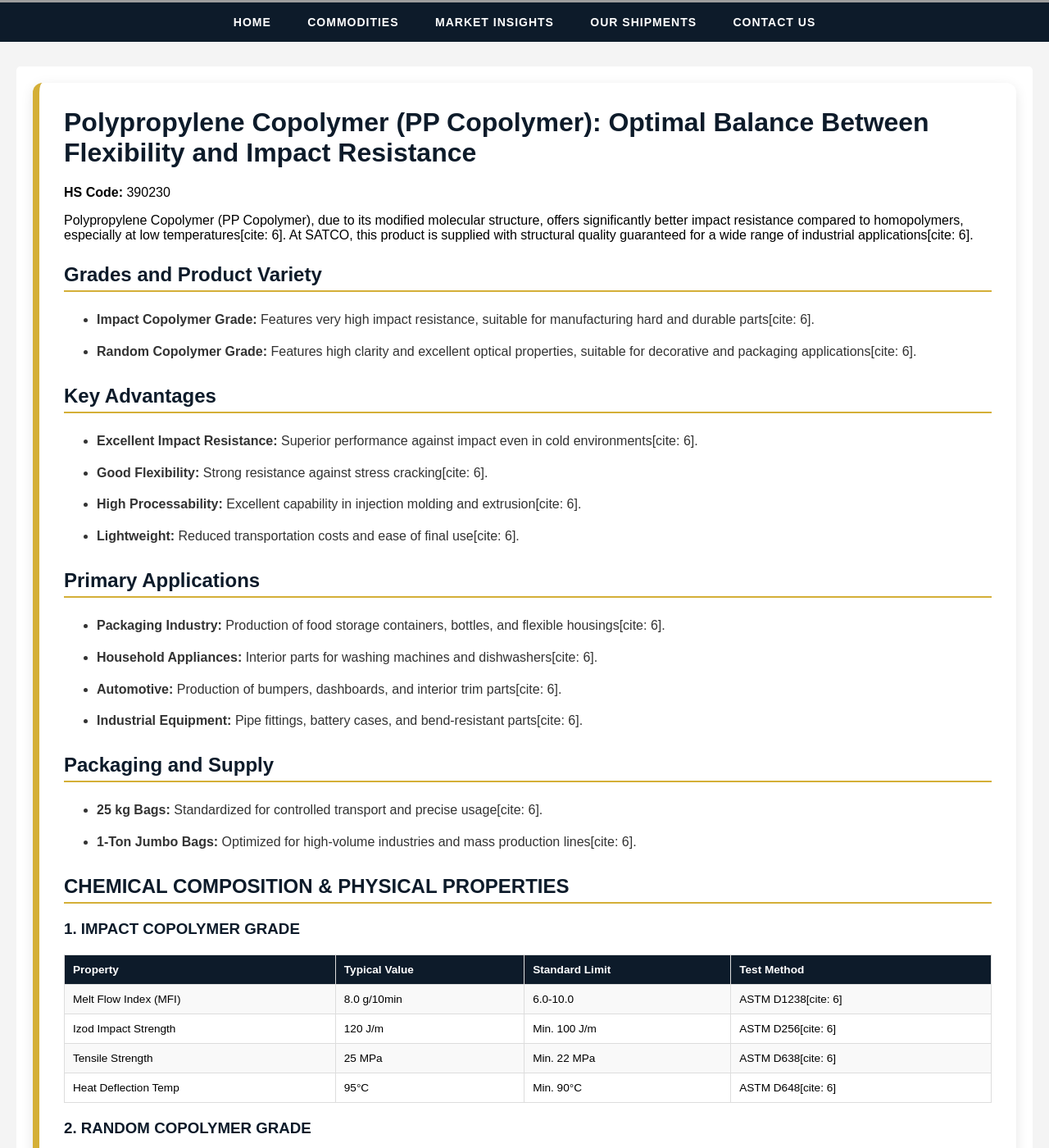
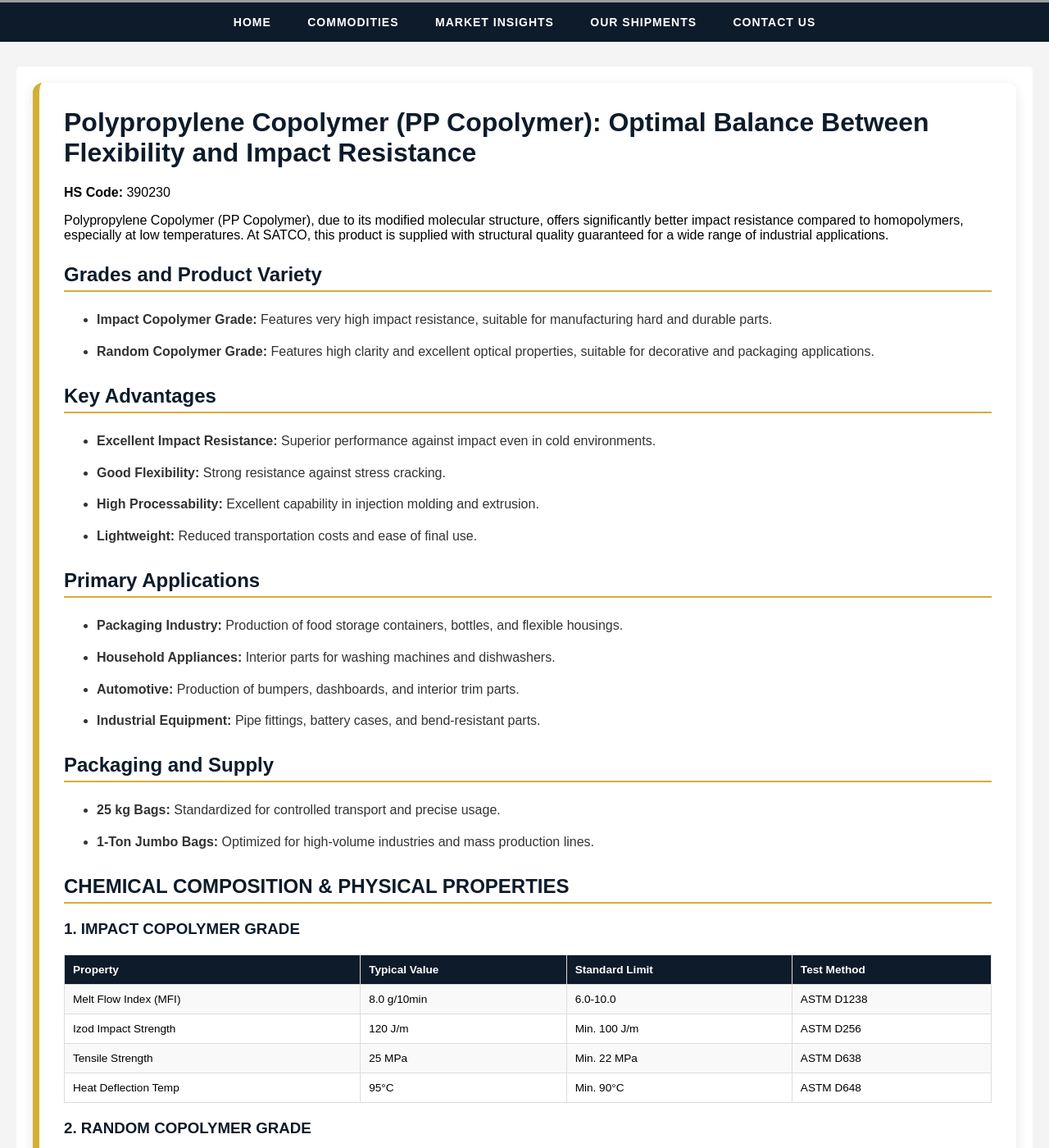
Before and after one commit to satco-petrochemical/satco-petrochemical.github.io, a Jekyll site: the page built from products/polypropylene-copolymers/index.html, in a window 1280 px wide and 1400 px high, scrolled down 347 px. Shown: the whole window at 82% size. Built offline with Jekyll 4.4.1, drawn with Linux system fonts in a browser that asks for light colours; some of the changed text lies outside the part shown; grey boxes are pictures that could not be loaded.

Commit message:
Update index.html

```diff
--- a/products/polypropylene-copolymers/index.html
+++ b/products/polypropylene-copolymers/index.html
@@ -1,163 +1,82 @@
+---
+layout: default
+title: Polypropylene Copolymer (PP Copolymer) | SATCO Petrochemical
 ---
 
-layout: default
-
-title: Polypropylene Copolymer (PP Copolymer) | SATCO Petrochemical
-
----
-
-
-
 <style>
-
   .content-card {
-
     background: #ffffff;
-
     padding: 30px;
-
     border-radius: 12px;
-
     border-left: 8px solid #d4af37;
-
     margin-bottom: 30px;
-
     box-shadow: 0 4px 15px rgba(0,0,0,0.1);
-
   }
-
   h1 { color: #0d1b2a; margin-top: 0; }
-
   h2 { color: #0d1b2a; border-bottom: 2px solid #d4af37; padding-bottom: 5px; margin-top: 25px; }
-
   h3 { color: #0d1b2a; margin-top: 20px; }
-
   ul { line-height: 1.8; color: #333; }
-
   li { margin-bottom: 10px; }
 
-
-
   table { width: 100%; border-collapse: collapse; margin: 20px 0; font-size: 0.85em; }
-
   th, td { border: 1px solid #ddd; padding: 10px; text-align: left; }
-
   th { background-color: #0d1b2a; color: #ffffff; }
-
   tr:nth-child(even) { background-color: #f9f9f9; }
-
 </style>
 
-
-
 <div class="content-card">
-
   <h1>Polypropylene Copolymer (PP Copolymer): Optimal Balance Between Flexibility and Impact Resistance</h1>
-
   <p><b>HS Code:</b> 390230</p>
-
-  <p>Polypropylene Copolymer (PP Copolymer), due to its modified molecular structure, offers significantly better impact resistance compared to homopolymers, especially at low temperatures[cite: 6]. At SATCO, this product is supplied with structural quality guaranteed for a wide range of industrial applications[cite: 6].</p>
-
-
+  <p>Polypropylene Copolymer (PP Copolymer), due to its modified molecular structure, offers significantly better impact resistance compared to homopolymers, especially at low temperatures. At SATCO, this product is supplied with structural quality guaranteed for a wide range of industrial applications.</p>
 
   <h2>Grades and Product Variety</h2>
-
   <ul>
-
-    <li><b>Impact Copolymer Grade:</b> Features very high impact resistance, suitable for manufacturing hard and durable parts[cite: 6].</li>
-
-    <li><b>Random Copolymer Grade:</b> Features high clarity and excellent optical properties, suitable for decorative and packaging applications[cite: 6].</li>
-
+    <li><b>Impact Copolymer Grade:</b> Features very high impact resistance, suitable for manufacturing hard and durable parts.</li>
+    <li><b>Random Copolymer Grade:</b> Features high clarity and excellent optical properties, suitable for decorative and packaging applications.</li>
   </ul>
 
-
-
   <h2>Key Advantages</h2>
-
   <ul>
-
-    <li><b>Excellent Impact Resistance:</b> Superior performance against impact even in cold environments[cite: 6].</li>
-
-    <li><b>Good Flexibility:</b> Strong resistance against stress cracking[cite: 6].</li>
-
-    <li><b>High Processability:</b> Excellent capability in injection molding and extrusion[cite: 6].</li>
-
-    <li><b>Lightweight:</b> Reduced transportation costs and ease of final use[cite: 6].</li>
-
+    <li><b>Excellent Impact Resistance:</b> Superior performance against impact even in cold environments.</li>
+    <li><b>Good Flexibility:</b> Strong resistance against stress cracking.</li>
+    <li><b>High Processability:</b> Excellent capability in injection molding and extrusion.</li>
+    <li><b>Lightweight:</b> Reduced transportation costs and ease of final use.</li>
   </ul>
 
-
-
   <h2>Primary Applications</h2>
-
   <ul>
-
-    <li><b>Packaging Industry:</b> Production of food storage containers, bottles, and flexible housings[cite: 6].</li>
-
-    <li><b>Household Appliances:</b> Interior parts for washing machines and dishwashers[cite: 6].</li>
-
-    <li><b>Automotive:</b> Production of bumpers, dashboards, and interior trim parts[cite: 6].</li>
-
-    <li><b>Industrial Equipment:</b> Pipe fittings, battery cases, and bend-resistant parts[cite: 6].</li>
-
+    <li><b>Packaging Industry:</b> Production of food storage containers, bottles, and flexible housings.</li>
+    <li><b>Household Appliances:</b> Interior parts for washing machines and dishwashers.</li>
+    <li><b>Automotive:</b> Production of bumpers, dashboards, and interior trim parts.</li>
+    <li><b>Industrial Equipment:</b> Pipe fittings, battery cases, and bend-resistant parts.</li>
   </ul>
 
-
-
   <h2>Packaging and Supply</h2>
-
   <ul>
-
-    <li><b>25 kg Bags:</b> Standardized for controlled transport and precise usage[cite: 6].</li>
-
-    <li><b>1-Ton Jumbo Bags:</b> Optimized for high-volume industries and mass production lines[cite: 6].</li>
-
+    <li><b>25 kg Bags:</b> Standardized for controlled transport and precise usage.</li>
+    <li><b>1-Ton Jumbo Bags:</b> Optimized for high-volume industries and mass production lines.</li>
   </ul>
-
-
 
   <h2>CHEMICAL COMPOSITION & PHYSICAL PROPERTIES</h2>
 
-
-
   <h3>1. IMPACT COPOLYMER GRADE</h3>
-
   <table>
-
     <tr><th>Property</th><th>Typical Value</th><th>Standard Limit</th><th>Test Method</th></tr>
-
-    <tr><td>Melt Flow Index (MFI)</td><td>8.0 g/10min</td><td>6.0-10.0</td><td>ASTM D1238[cite: 6]</td></tr>
-
-    <tr><td>Izod Impact Strength</td><td>120 J/m</td><td>Min. 100 J/m</td><td>ASTM D256[cite: 6]</td></tr>
-
-    <tr><td>Tensile Strength</td><td>25 MPa</td><td>Min. 22 MPa</td><td>ASTM D638[cite: 6]</td></tr>
-
-    <tr><td>Heat Deflection Temp</td><td>95°C</td><td>Min. 90°C</td><td>ASTM D648[cite: 6]</td></tr>
-
+    <tr><td>Melt Flow Index (MFI)</td><td>8.0 g/10min</td><td>6.0-10.0</td><td>ASTM D1238</td></tr>
+    <tr><td>Izod Impact Strength</td><td>120 J/m</td><td>Min. 100 J/m</td><td>ASTM D256</td></tr>
+    <tr><td>Tensile Strength</td><td>25 MPa</td><td>Min. 22 MPa</td><td>ASTM D638</td></tr>
+    <tr><td>Heat Deflection Temp</td><td>95°C</td><td>Min. 90°C</td><td>ASTM D648</td></tr>
   </table>
 
-
-
   <h3>2. RANDOM COPOLYMER GRADE</h3>
-
   <table>
-
     <tr><th>Property</th><th>Typical Value</th><th>Standard Limit</th><th>Test Method</th></tr>
-
-    <tr><td>Melt Flow Index (MFI)</td><td>12.0 g/10min</td><td>10.0-15.0</td><td>ASTM D1238[cite: 6]</td></tr>
-
-    <tr><td>Flexural Modulus</td><td>950 MPa</td><td>Min. 900 MPa</td><td>ASTM D790[cite: 6]</td></tr>
-
-    <tr><td>Haze</td><td>15%</td><td>Max. 20%</td><td>ASTM D1003[cite: 6]</td></tr>
-
-    <tr><td>Density</td><td>0.90 g/cm³</td><td>0.89-0.91</td><td>ASTM D792[cite: 6]</td></tr>
-
+    <tr><td>Melt Flow Index (MFI)</td><td>12.0 g/10min</td><td>10.0-15.0</td><td>ASTM D1238</td></tr>
+    <tr><td>Flexural Modulus</td><td>950 MPa</td><td>Min. 900 MPa</td><td>ASTM D790</td></tr>
+    <tr><td>Haze</td><td>15%</td><td>Max. 20%</td><td>ASTM D1003</td></tr>
+    <tr><td>Density</td><td>0.90 g/cm³</td><td>0.89-0.91</td><td>ASTM D792</td></tr>
   </table>
 
-
-
   <h2>Call to Action</h2>
-
-  <p>For Technical Data Sheets (TDS) and price inquiries for various PP Copolymer grades tailored to your project requirements, please contact the SATCO sales department[cite: 6].</p>
-
+  <p>For Technical Data Sheets (TDS) and price inquiries for various PP Copolymer grades tailored to your project requirements, please contact the SATCO sales department.</p>
 </div>
```
